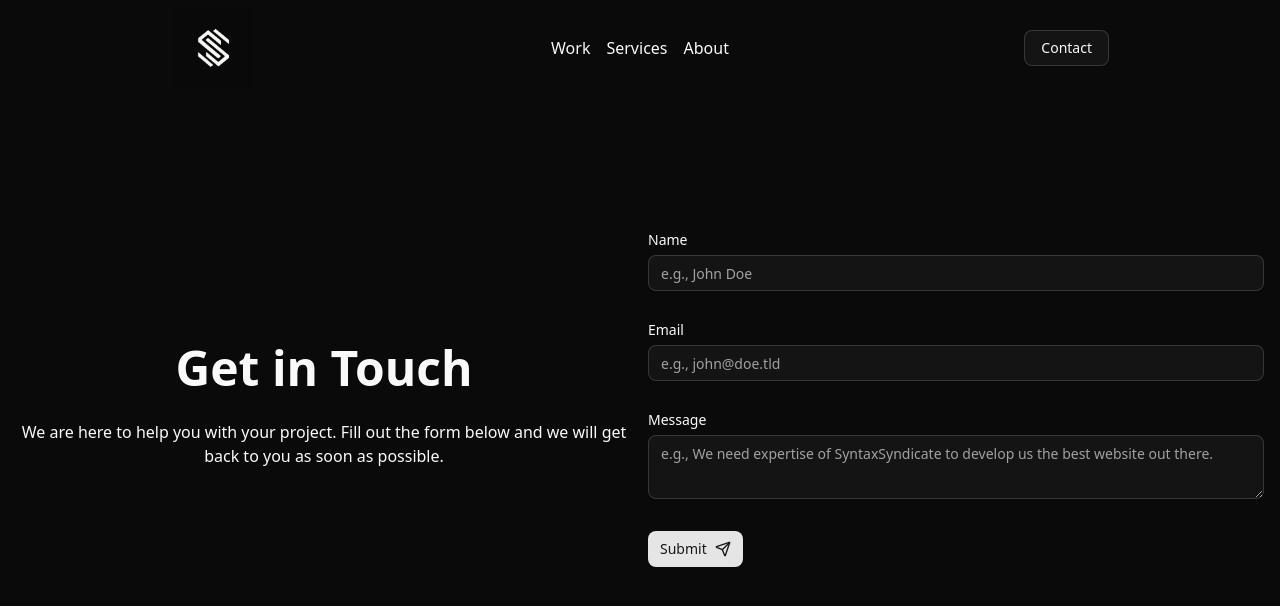
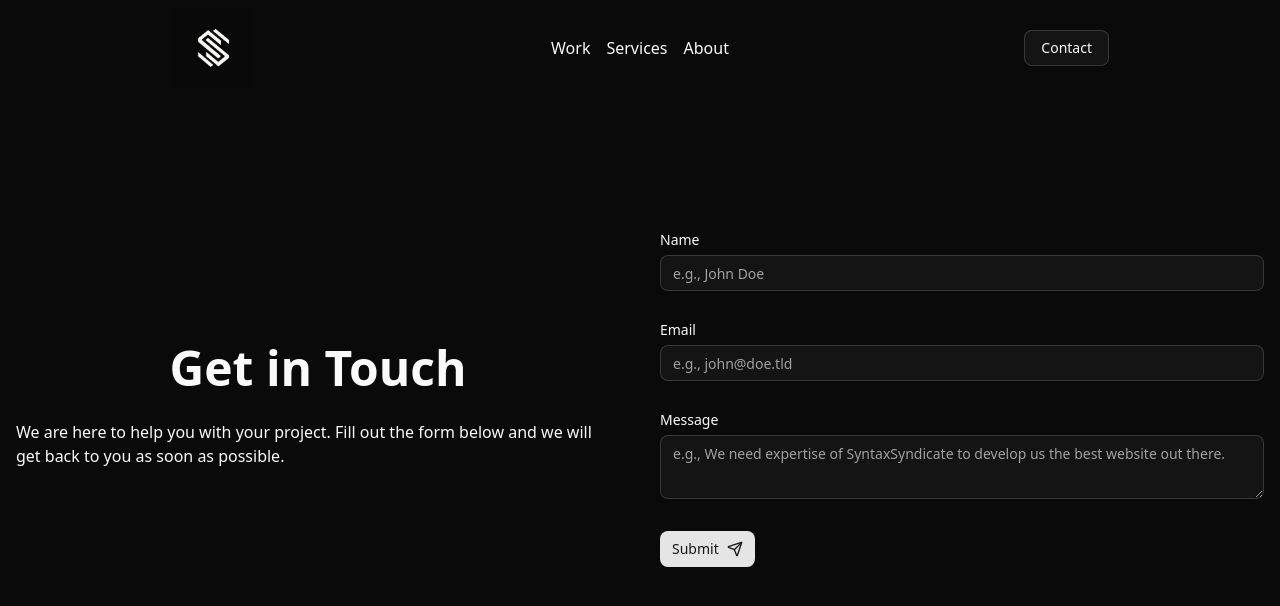
Before and after one commit to vibhakar2007/Syntax-Syndicate, a Next.js app: page /contact in a window 1280 px wide. Shown: the top 606 px of the page. Built offline with nearby package versions, Linux system fonts and the light colour scheme.

Commit message:
impr: ui improved

```diff
--- a/src/app/(screen)/contact/page.tsx
+++ b/src/app/(screen)/contact/page.tsx
@@ -3,12 +3,12 @@ import ContactForm from "@/components/form/ContactForm";
 
 export default function Contact() {
   return (
-    <div className="container grid grid-cols-2 max-md:grid-cols-1 h-extended gap-4 mx-auto mt-20">
+    <div className="container grid grid-cols-2 max-md:grid-cols-1 h-extended gap-10 mx-auto mt-20">
       <div className="flex flex-col items-center justify-center gap-4 w-full">
         <h1 className="lg:text-5xl text-3xl text-center font-bold leading-normal">
           Get in Touch
         </h1>
-        <p className="text-center">
+        <p>
           We are here to help you with your project. Fill out the form below and
           we will get back to you as soon as possible.
         </p>
```
